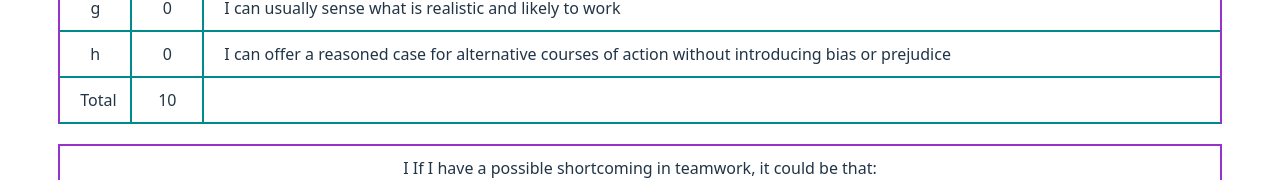
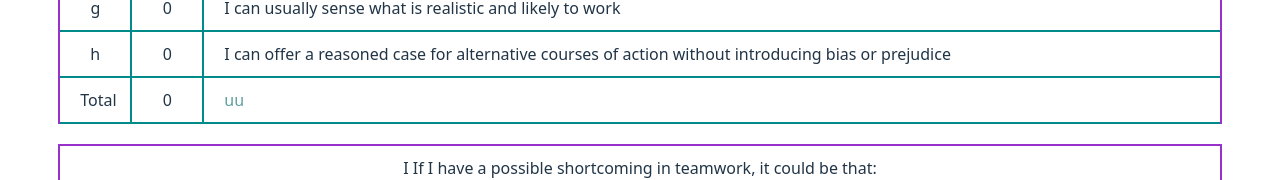
Before and after one commit to salatoppskrift/belbinvue, a Vue app in the folder belbenvue/: page / in a window 1280 px wide. Shown: the part 370-550 px from the top of the page. Built offline with nearby package versions, Linux system fonts and the light colour scheme.

Commit message:
fikset(?) getTotals() på linje 7 og satte inn getTotals i der 10 pleide å stå

```diff
--- a/belbenvue/src/components/bQuestionClass.vue
+++ b/belbenvue/src/components/bQuestionClass.vue
@@ -4,10 +4,13 @@
 
         function getTotals(spørsm) {
             let tPs = 0;
-            for(thing in spørsm){
+            spørsm.forEach(element => {
+                tPs += element.poeng;
+            });
                 //tPs.push(thing.poeng);
-                tPs += thing.poeng;
-            }
+            //for(thing in spørsm){
+                //tPs += thing.poeng;
+            //}
             return tPs;
             //return tPs.map(point => point).reduce((acc, curr) => acc + curr, 0);
         }
@@ -343,8 +346,8 @@
             </div>
             <div>
                 <div>Total</div>
-                <div>{{ tabell.TotalPoeng }}</div>
-                <div class="tommy"></div>
+                <div>{{ getTotals(tabell.Spørsmål) }}</div>
+                <div class="tommy">uu</div>
             </div>
         </div>
     </div>
```
